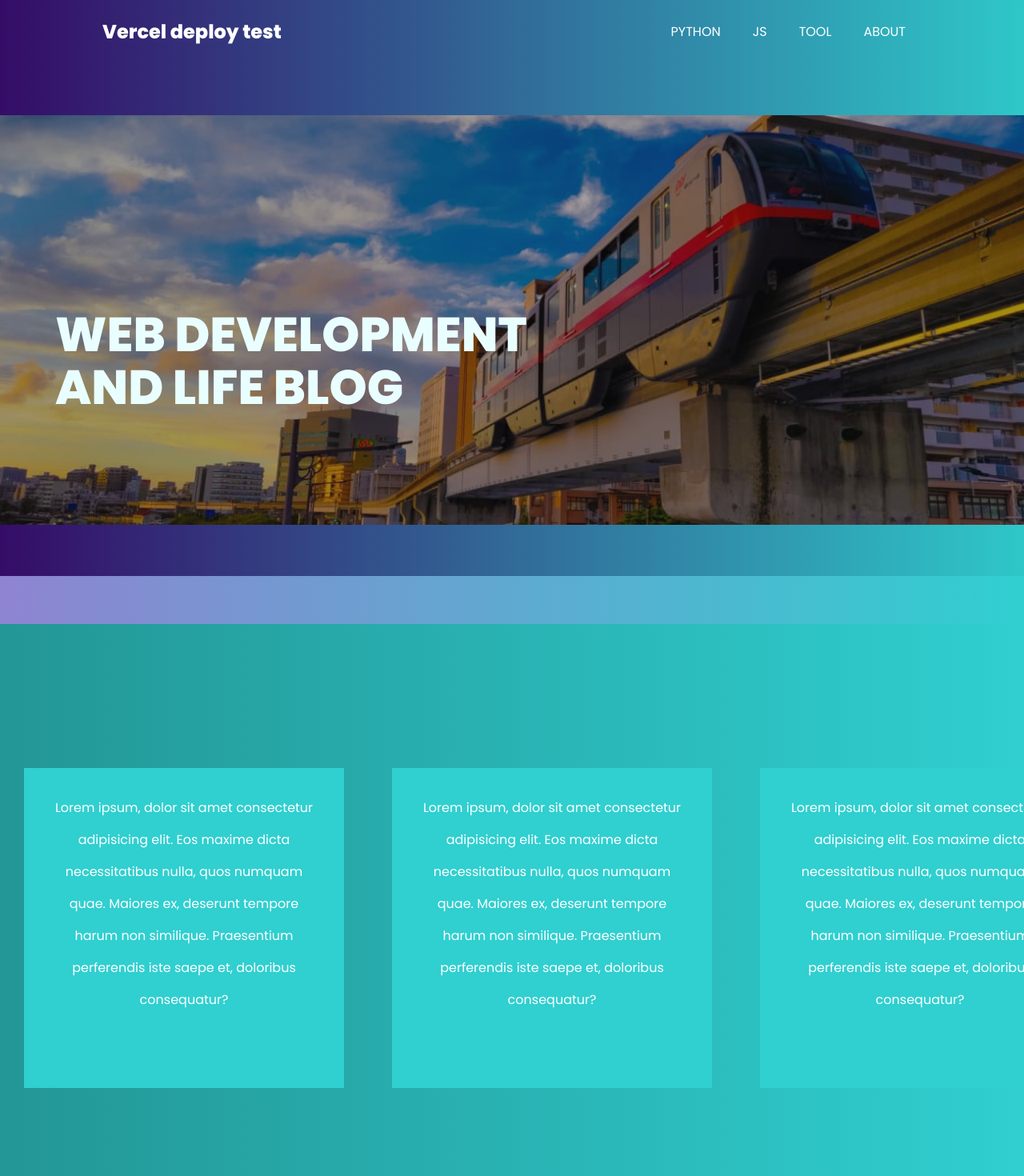
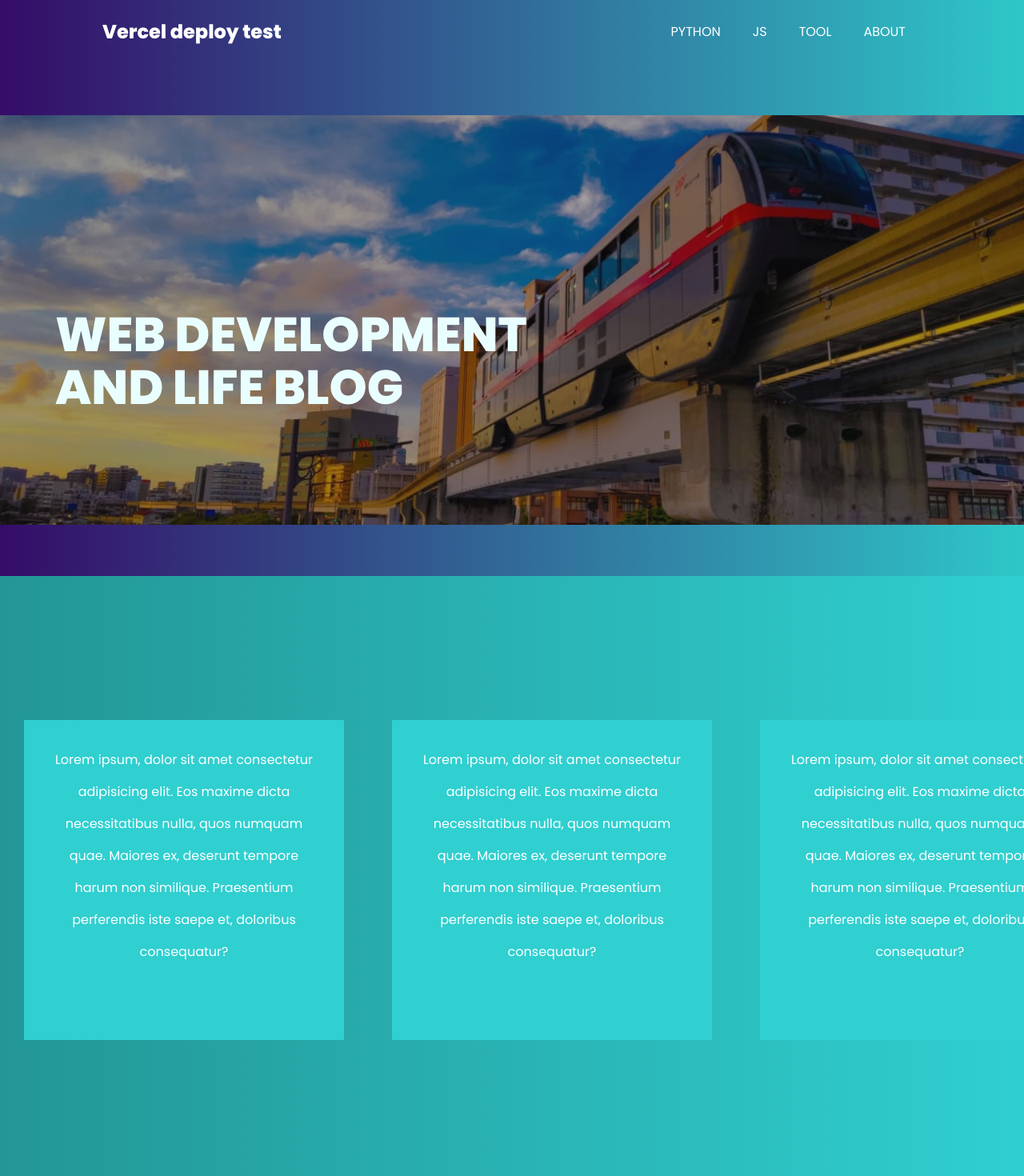
Before and after one commit to shim369/Nextjs-TypeScript-MicroCMS-Site, a Next.js app: page / in a window 1280 px wide. Shown: the top 1470 px of the page at 80% size. Built offline with nearby package versions, Linux system fonts and the light colour scheme.

Commit message:
change test css

```diff
--- a/pages/components/header.tsx
+++ b/pages/components/header.tsx
@@ -18,7 +18,7 @@ export default function Header() {
 	return (
 		<>
 			<header ref={ref} className={styles.header}>
-			<nav>
+			<nav className={styles.nav}>
 				<h2 className={styles.logo}><a href="./">{ title }</a></h2>
 				<ul className={styles.menu}>
 					<li><a href="">PYTHON</a></li>
--- a/styles/Home.module.css
+++ b/styles/Home.module.css
@@ -1,8 +1,8 @@
 .wrapper {
 	width: 100%;
 	min-height: 100%;
-    display: flex;
-    flex-direction: column;
+	display: flex;
+	flex-direction: column;
 	position: relative;
 }
 .header {
@@ -16,7 +16,13 @@
 	color: #fff;
 	text-decoration: none;
 }
-
+.nav {
+	display: grid;
+	grid-template-columns: 10% 1fr 1fr 10%;
+	align-items: center;
+	color: white;
+	min-height: 10vh;
+}
 .menu {
     justify-self: end;
 	display: flex;
@@ -72,7 +78,16 @@
 	transform: translate(-10%, -50%);
 	z-index: 3;
 }
+.main {
+	text-align: center;
+	color: #fff;
+	padding: 0;
+	background-image: linear-gradient(to left, #30CFD0, #239696);
+}
 
+.main a {
+	color: #fff;
+}
 .section {
 	width: 100%;
 	display: flex;
@@ -85,9 +100,7 @@
 	height: 100vh;
 	padding: 60px 0;
 }
-.mainInner {
-	background-image: linear-gradient(to left, #30CFD0, #239696);
-}
+
 .pagesWrapper {
 	position: relative;
 	height: 100vh;
--- a/styles/globals.css
+++ b/styles/globals.css
@@ -5,7 +5,7 @@
 	margin: 0;
 	padding: 0;
 	line-height: 1;
-    font-family: "Poppins", sans-serif;
+	font-family: "Poppins", sans-serif;
 }
 
 *::-webkit-scrollbar{
@@ -13,22 +13,3 @@
 	-ms-overflow-style: none;
 	scrollbar-width: none;
 }
-
-nav {
-    display: grid;
-    grid-template-columns: 10% 1fr 1fr 10%;
-    align-items: center;
-    color: white;
-    min-height: 10vh;
-}
-
-
-main {
-	text-align: center;
-	color: #fff;
-	padding: 60px 0 0;
-}
-
-main a {
-	color: #fff;
-}
```
